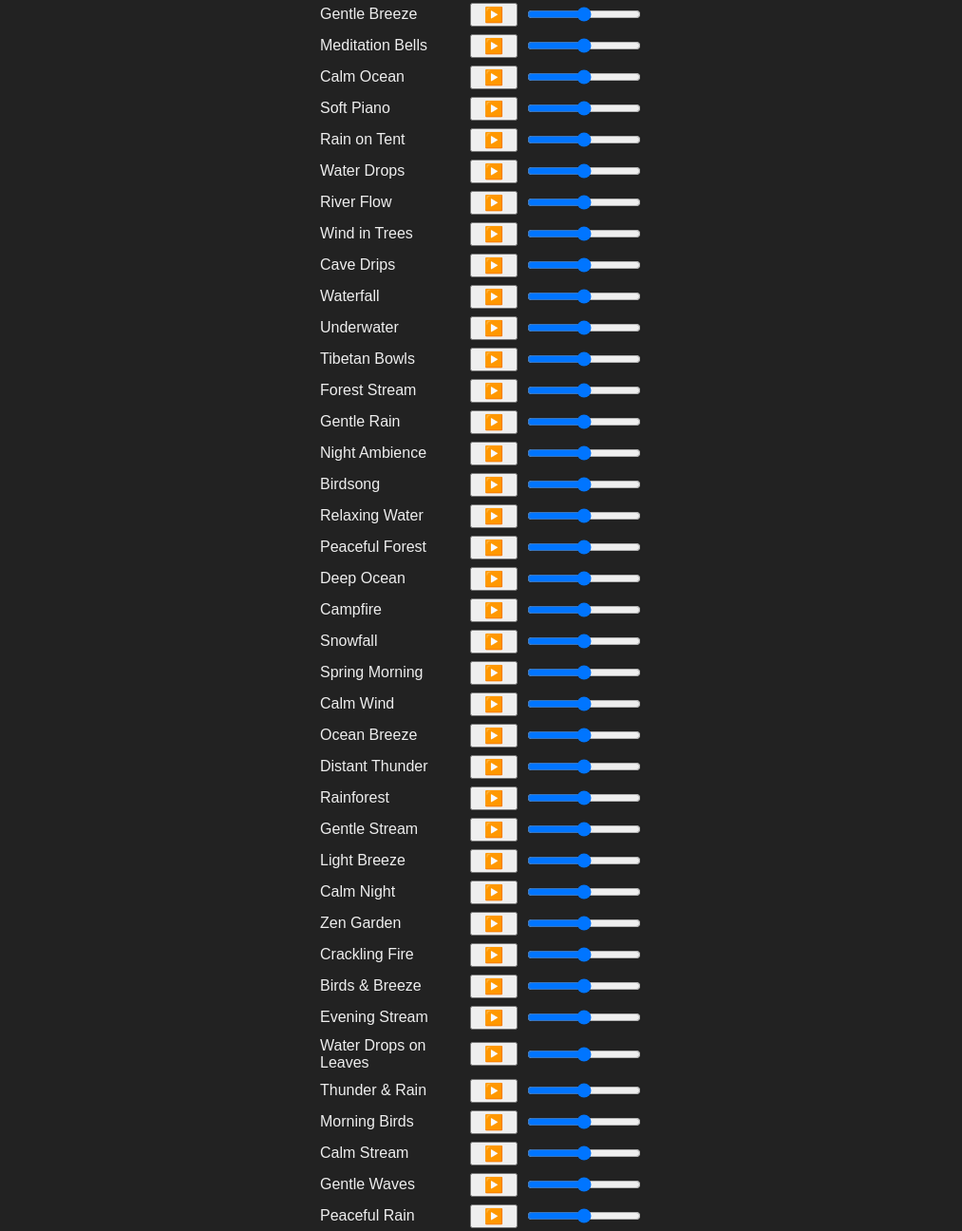
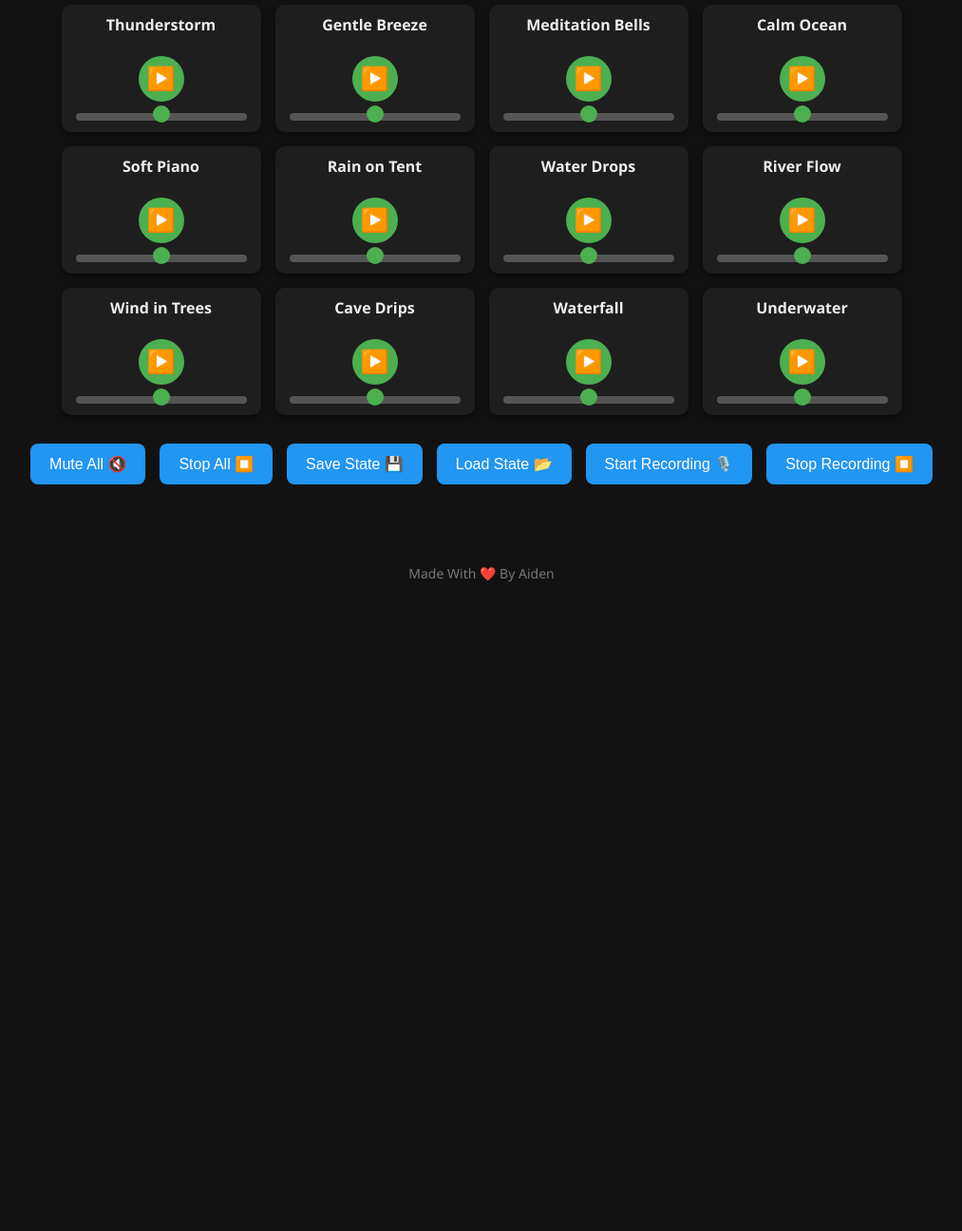
Before and after one commit to besthathacker/Calmboard, a plain HTML site: page index.html in a window 1280 px wide. Shown: the part 410-1706 px from the top of the page at 95% size, without its empty margins (133-1146 px from the left). After the commit the page ends 1055 px from the top, so only its background shows below. Drawn offline with Linux system fonts and the light colour scheme.

Commit message:
Update index.html

```diff
--- a/index.html
+++ b/index.html
@@ -6,46 +6,124 @@
   <title>CalmBoard - 50+ Sounds</title>
   <style>
     body {
-      font-family: Arial, sans-serif;
-      background: #222;
+      font-family: 'Segoe UI', Tahoma, Geneva, Verdana, sans-serif;
+      background: #121212;
       color: #eee;
-      text-align: center;
-      padding: 20px;
+      margin: 0;
+      min-height: 100vh;
       display: flex;
       flex-direction: column;
-      min-height: 100vh;
+      align-items: center;
+      padding: 20px;
+    }
+    h1 {
+      font-weight: 700;
+      font-size: 2.5rem;
+      margin-bottom: 15px;
+    }
+    #soundControls {
+      display: flex;
+      flex-wrap: wrap;
+      justify-content: center;
+      gap: 15px;
+      max-width: 1000px;
+      margin-bottom: 30px;
+      width: 100%;
     }
     .sound-control {
-      margin: 8px 0;
+      background: #1e1e1e;
+      border-radius: 10px;
+      padding: 10px 15px;
+      width: 180px;
       display: flex;
-      justify-content: center;
+      flex-direction: column;
       align-items: center;
-      gap: 8px;
-      flex-wrap: wrap;
+      box-shadow: 0 3px 8px rgba(0,0,0,0.5);
+      user-select: none;
     }
     .sound-name {
-      width: 150px;
-      text-align: left;
-      user-select: none;
+      margin-bottom: 8px;
+      font-weight: 600;
+      font-size: 1rem;
+      text-align: center;
+      height: 36px;
+      overflow: hidden;
     }
-    button {
-      font-size: 16px;
-      min-width: 50px;
+    button.play-btn {
+      background-color: #4caf50;
+      border: none;
+      border-radius: 50%;
+      width: 48px;
+      height: 48px;
+      font-size: 1.5rem;
+      color: white;
+      cursor: pointer;
+      margin-bottom: 10px;
+      transition: background-color 0.3s ease;
+    }
+    button.play-btn.paused {
+      background-color: #f44336;
+    }
+    button.play-btn:focus {
+      outline: none;
+      box-shadow: 0 0 5px #4caf50;
     }
     input[type="range"] {
-      width: 120px;
+      width: 100%;
+      -webkit-appearance: none;
+      height: 8px;
+      border-radius: 5px;
+      background: #555;
+      cursor: pointer;
+    }
+    input[type="range"]::-webkit-slider-thumb {
+      -webkit-appearance: none;
+      width: 18px;
+      height: 18px;
+      border-radius: 50%;
+      background: #4caf50;
+      cursor: pointer;
+      border: none;
+      margin-top: -5px;
+      transition: background-color 0.3s ease;
+    }
+    input[type="range"]:focus::-webkit-slider-thumb {
+      background: #81c784;
     }
     #controls {
-      margin-top: 20px;
+      display: flex;
+      flex-wrap: wrap;
+      justify-content: center;
+      gap: 15px;
+      margin-bottom: 40px;
+      max-width: 1000px;
+      width: 100%;
+    }
+    #controls button {
+      background-color: #2196f3;
+      border: none;
+      padding: 12px 20px;
+      border-radius: 8px;
+      color: white;
+      font-size: 1rem;
+      cursor: pointer;
+      user-select: none;
+      transition: background-color 0.3s ease;
+    }
+    #controls button:hover {
+      background-color: #1769aa;
     }
     #recordStatus {
+      text-align: center;
+      font-weight: 600;
+      font-size: 1.1rem;
       margin-top: 10px;
-      font-weight: bold;
+      min-height: 22px;
     }
     footer {
       margin-top: auto;
-      padding: 10px 0;
-      color: #888;
+      padding: 12px 0;
+      color: #777;
       font-size: 14px;
       user-select: none;
     }
@@ -61,18 +139,16 @@
     <button id="stopAllBtn">Stop All ⏹️</button>
     <button id="saveStateBtn">Save State 💾</button>
     <button id="loadStateBtn">Load State 📂</button>
-    <br><br>
     <button id="startRecBtn">Start Recording 🎙️</button>
     <button id="stopRecBtn" disabled>Stop Recording ⏹️</button>
-    <div id="recordStatus"></div>
   </div>
+  <div id="recordStatus"></div>
 
   <footer>Made With ❤️ By Aiden</footer>
 
   <script src="https://cdn.jsdelivr.net/npm/lamejs@1.2.0/lame.min.js"></script>
   <script>
     (async () => {
-      // 50+ calming sounds URLs from Pixabay (public domain)
       const soundData = [
         {name: "Rain", url: "https://cdn.pixabay.com/download/audio/2021/08/04/audio_0a6a6e75ab.mp3?filename=rain-ambient-5514.mp3"},
         {name: "Ocean Waves", url: "https://cdn.pixabay.com/download/audio/2021/11/24/audio_0e7dcd82f1.mp3?filename=ocean-waves-10025.mp3"},
@@ -94,37 +170,6 @@
         {name: "Cave Drips", url: "https://cdn.pixabay.com/download/audio/2021/10/11/audio_9b01f7cc7e.mp3?filename=cave-drips-8495.mp3"},
         {name: "Waterfall", url: "https://cdn.pixabay.com/download/audio/2021/07/28/audio_6f29f9c4e4.mp3?filename=waterfall-6456.mp3"},
         {name: "Underwater", url: "https://cdn.pixabay.com/download/audio/2021/09/19/audio_f3d4dfb9bb.mp3?filename=underwater-8195.mp3"},
-        {name: "Tibetan Bowls", url: "https://cdn.pixabay.com/download/audio/2021/12/24/audio_28eeb39053.mp3?filename=tibetan-bowls-11113.mp3"},
-        {name: "Forest Stream", url: "https://cdn.pixabay.com/download/audio/2022/01/25/audio_c93ec97a87.mp3?filename=forest-stream-11154.mp3"},
-        {name: "Gentle Rain", url: "https://cdn.pixabay.com/download/audio/2021/10/12/audio_b6e8ee51a0.mp3?filename=gentle-rain-8503.mp3"},
-        {name: "Night Ambience", url: "https://cdn.pixabay.com/download/audio/2021/07/21/audio_3f0b62ac1d.mp3?filename=night-ambience-6347.mp3"},
-        {name: "Birdsong", url: "https://cdn.pixabay.com/download/audio/2021/09/06/audio_52931f80f4.mp3?filename=birdsong-7880.mp3"},
-        {name: "Relaxing Water", url: "https://cdn.pixabay.com/download/audio/2022/01/29/audio_248de01f9e.mp3?filename=relaxing-water-11203.mp3"},
-        {name: "Peaceful Forest", url: "https://cdn.pixabay.com/download/audio/2021/07/16/audio_bf83aabc2b.mp3?filename=peaceful-forest-6310.mp3"},
-        {name: "Deep Ocean", url: "https://cdn.pixabay.com/download/audio/2022/02/19/audio_7ca1425d70.mp3?filename=deep-ocean-12112.mp3"},
-        {name: "Campfire", url: "https://cdn.pixabay.com/download/audio/2021/09/07/audio_09b7ac5e7c.mp3?filename=campfire-7935.mp3"},
-        {name: "Snowfall", url: "https://cdn.pixabay.com/download/audio/2021/11/12/audio_62e63aa479.mp3?filename=snowfall-9752.mp3"},
-        {name: "Spring Morning", url: "https://cdn.pixabay.com/download/audio/2021/07/29/audio_44c974cc5b.mp3?filename=spring-morning-6472.mp3"},
-        {name: "Calm Wind", url: "https://cdn.pixabay.com/download/audio/2021/08/12/audio_2588698b36.mp3?filename=calm-wind-6674.mp3"},
-        {name: "Ocean Breeze", url: "https://cdn.pixabay.com/download/audio/2021/07/19/audio_d40b435c30.mp3?filename=ocean-breeze-6285.mp3"},
-        {name: "Distant Thunder", url: "https://cdn.pixabay.com/download/audio/2021/09/08/audio_bf142b9483.mp3?filename=distant-thunder-7965.mp3"},
-        {name: "Rainforest", url: "https://cdn.pixabay.com/download/audio/2022/03/04/audio_5689b97a06.mp3?filename=rainforest-12532.mp3"},
-        {name: "Gentle Stream", url: "https://cdn.pixabay.com/download/audio/2021/07/27/audio_2d5bc0c1a1.mp3?filename=gentle-stream-6428.mp3"},
-        {name: "Light Breeze", url: "https://cdn.pixabay.com/download/audio/2021/08/04/audio_8ce80d24e2.mp3?filename=light-breeze-5516.mp3"},
-        {name: "Calm Night", url: "https://cdn.pixabay.com/download/audio/2021/09/12/audio_b5efdc15aa.mp3?filename=calm-night-8032.mp3"},
-        {name: "Zen Garden", url: "https://cdn.pixabay.com/download/audio/2022/01/28/audio_9b3cd8e4f9.mp3?filename=zen-garden-11193.mp3"},
-        {name: "Crackling Fire", url: "https://cdn.pixabay.com/download/audio/2022/02/08/audio_7d9b08d519.mp3?filename=crackling-fire-12025.mp3"},
-        {name: "Birds & Breeze", url: "https://cdn.pixabay.com/download/audio/2021/07/18/audio_62ab02b4bc.mp3?filename=birds-breeze-6274.mp3"},
-        {name: "Evening Stream", url: "https://cdn.pixabay.com/download/audio/2021/07/26/audio_0b52b7d02b.mp3?filename=evening-stream-6412.mp3"},
-        {name: "Water Drops on Leaves", url: "https://cdn.pixabay.com/download/audio/2021/11/10/audio_4775edb5a3.mp3?filename=water-drops-on-leaves-9714.mp3"},
-        {name: "Thunder & Rain", url: "https://cdn.pixabay.com/download/audio/2021/10/19/audio_aa88163aa4.mp3?filename=thunder-rain-8676.mp3"},
-        {name: "Morning Birds", url: "https://cdn.pixabay.com/download/audio/2021/07/15/audio_d7c80e355b.mp3?filename=morning-birds-6265.mp3"},
-        {name: "Calm Stream", url: "https://cdn.pixabay.com/download/audio/2022/02/07/audio_4e4500cc30.mp3?filename=calm-stream-12004.mp3"},
-        {name: "Gentle Waves", url: "https://cdn.pixabay.com/download/audio/2022/01/30/audio_81d1e0c755.mp3?filename=gentle-waves-11244.mp3"},
-        {name: "Peaceful Rain", url: "https://cdn.pixabay.com/download/audio/2021/08/30/audio_0a5ff0cdbb.mp3?filename=peaceful-rain-7712.mp3"},
-        {name: "Soft Wind", url: "https://cdn.pixabay.com/download/audio/2021/07/31/audio_2114a3ee53.mp3?filename=soft-wind-6457.mp3"},
-        {name: "Forest Birds", url: "https://cdn.pixabay.com/download/audio/2021/07/25/audio_71348d01d9.mp3?filename=forest-birds-6397.mp3"},
-        {name: "Rain on Window", url: "https://cdn.pixabay.com/download/audio/2021/07/13/audio_9d3d2ae408.mp3?filename=rain-on-window-6238.mp3"},
       ];
 
       const audioContext = new (window.AudioContext || window.webkitAudioContext)();
@@ -144,11 +189,13 @@
       let allButtons = [];
       let allVolumes = [];
 
-      async function ensureAudioContextRunning() {
+      // Unlock AudioContext on first user interaction (needed for iOS)
+      async function unlockAudioContext() {
         if (audioContext.state === 'suspended') {
           await audioContext.resume();
         }
       }
+      document.body.addEventListener('click', unlockAudioContext, {once: true});
 
       function createSoundControls({name, url}, index) {
         const container = document.createElement('div');
@@ -159,6 +206,8 @@
         label.textContent = name;
 
         const btn = document.createElement('button');
+        btn.className = 'play-btn';
+        btn.title = `Play/Pause ${name}`;
         btn.textContent = '▶️';
 
         const vol = document.createElement('input');
@@ -185,18 +234,19 @@
         allVolumes.push(vol);
 
         btn.addEventListener('click', async () => {
-          await ensureAudioContextRunning();
-
-          if (audio.paused) {
-            try {
+          await unlockAudioContext();
+          try {
+            if (audio.paused) {
               await audio.play();
               btn.textContent = '⏸️';
-            } catch (e) {
-              alert('Playback failed: ' + e.message);
+              btn.classList.add('paused');
+            } else {
+              audio.pause();
+              btn.textContent = '▶️';
+              btn.classList.remove('paused');
             }
-          } else {
-            audio.pause();
-            btn.textContent = '▶️';
+          } catch (e) {
+            alert('Playback failed: ' + e.message);
           }
         });
 
@@ -209,20 +259,19 @@
 
       let isMuted = false;
       muteAllBtn.addEventListener('click', async () => {
-        await ensureAudioContextRunning();
-
+        await unlockAudioContext();
         isMuted = !isMuted;
         masterGain.gain.value = isMuted ? 0 : 1;
         muteAllBtn.textContent = isMuted ? 'Unmute All 🔊' : 'Mute All 🔇';
       });
 
       stopAllBtn.addEventListener('click', async () => {
-        await ensureAudioContextRunning();
-
+        await unlockAudioContext();
         allSources.forEach(({audio}, i) => {
           audio.pause();
           audio.currentTime = 0;
           allButtons[i].textContent = '▶️';
+          allButtons[i].classList.remove('paused');
         });
       });
 
@@ -237,8 +286,7 @@
       });
 
       loadStateBtn.addEventListener('click', async () => {
-        await ensureAudioContextRunning();
-
+        await unlockAudioContext();
         const raw = localStorage.getItem('calmingSoundboardState');
         if (!raw) {
           alert('No saved state found.');
@@ -255,12 +303,15 @@
             try {
               await audio.play();
               allButtons[i].textContent = '⏸️';
+              allButtons[i].classList.add('paused');
             } catch {
               allButtons[i].textContent = '▶️';
+              allButtons[i].classList.remove('paused');
             }
           } else {
             audio.pause();
             allButtons[i].textContent = '▶️';
+            allButtons[i].classList.remove('paused');
           }
         }
       });
@@ -272,7 +323,7 @@
       let recordedChunks = [];
 
       startRecBtn.addEventListener('click', async () => {
-        await ensureAudioContextRunning();
+        await unlockAudioContext();
 
         recordedChunks = [];
         mediaRecorder = new MediaRecorder(dest.stream, {mimeType: 'audio/webm'});
```
